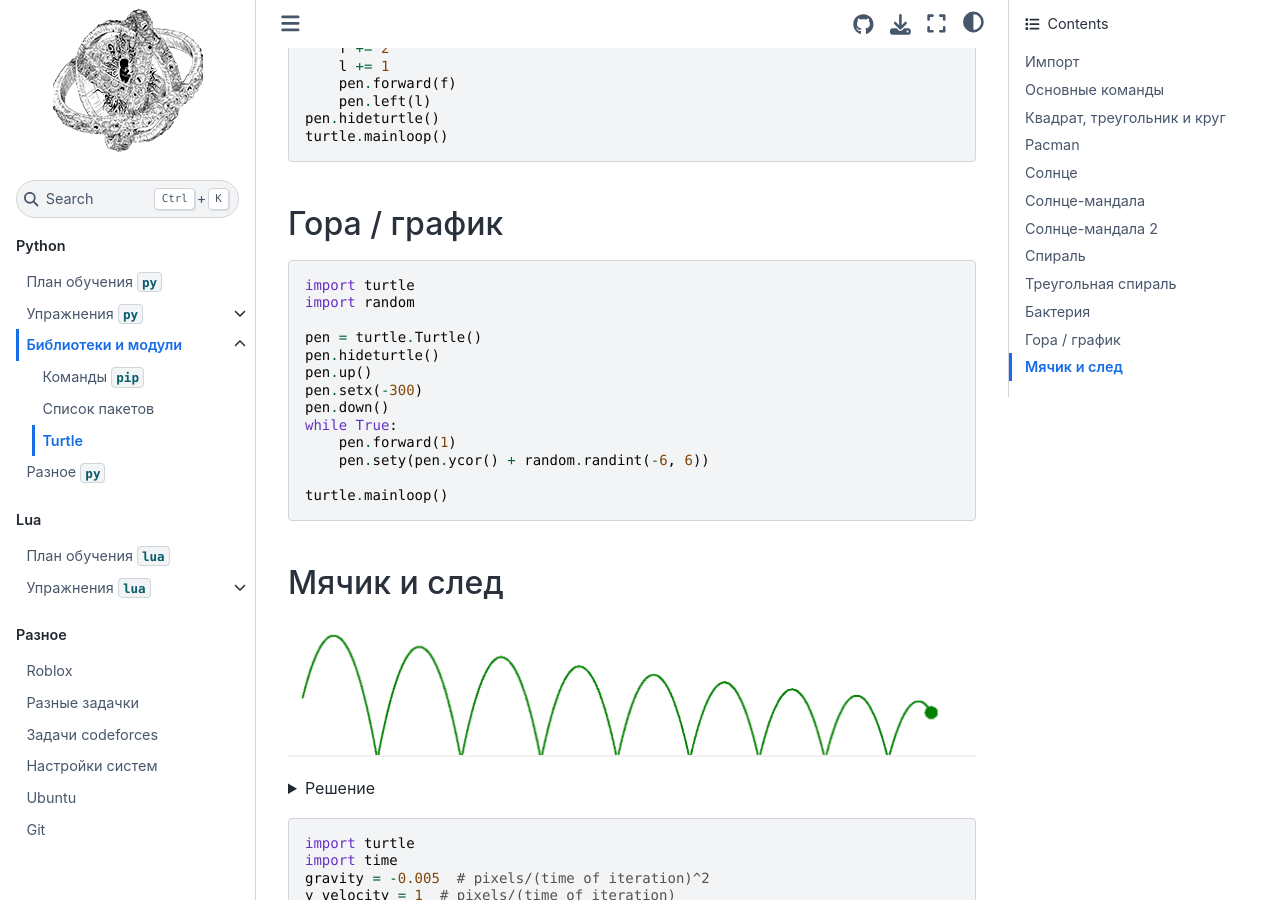
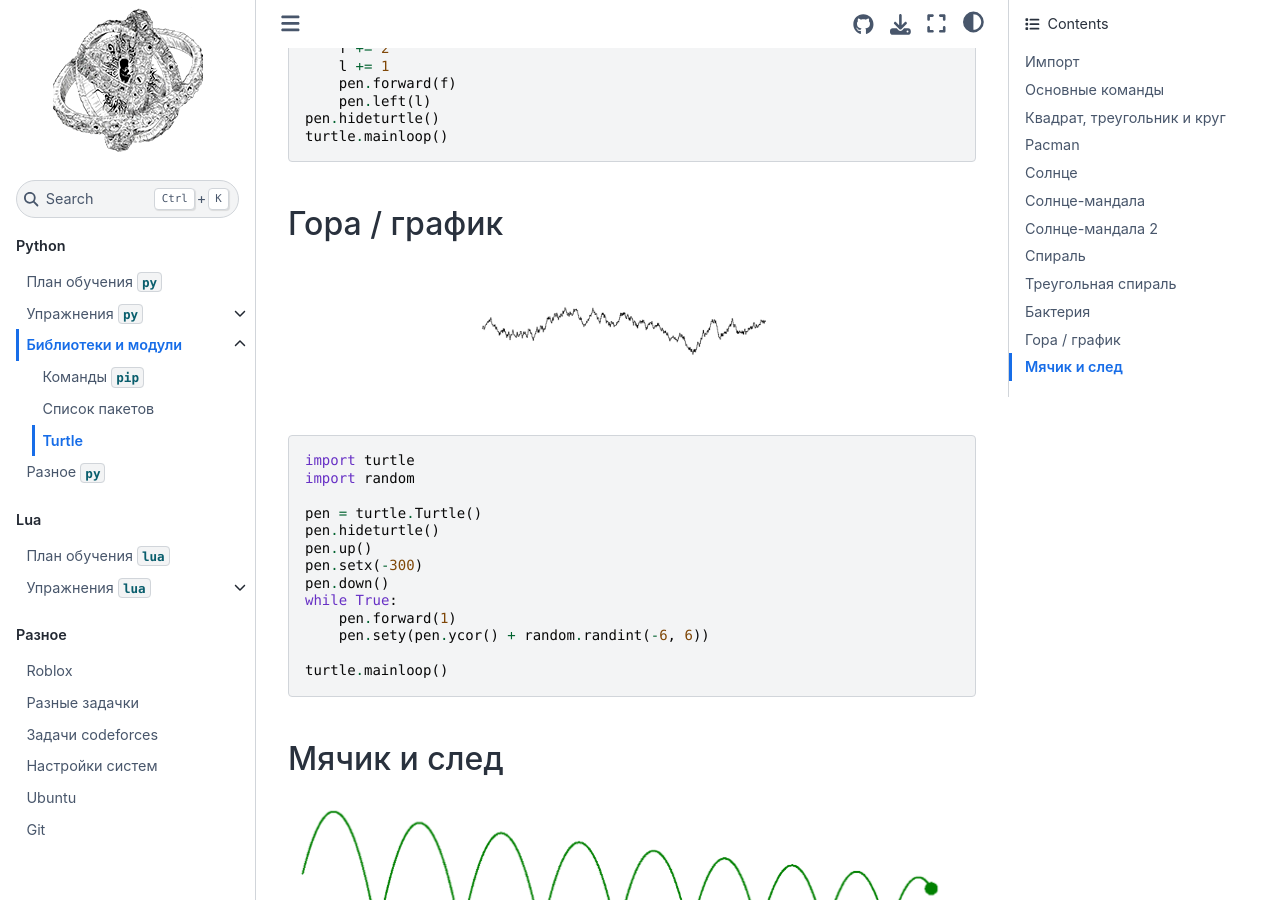
Before and after one commit to your-teach/faithpages, a Jupyter Book: the page built from Python/Lib-modules/Turtle.md, in a window 1280 px wide and 900 px high, scrolled down 6089 px. Built offline with Jupyter Book 1.0.4 settings and Sphinx 7.4.7 and the Sphinx Book theme 1.1.4, drawn with Linux system fonts in a browser that asks for light colours.

Commit message:
add graph img

````diff
--- a/Python/Lib-modules/Turtle.md
+++ b/Python/Lib-modules/Turtle.md
@@ -233,6 +233,8 @@ turtle.mainloop()
 
 ## Гора / график
 
+
+![](../../images/turtle/graph.png)
 ```python
 import turtle
 import random
````
Also changed, not shown: images/turtle/graph.png (added).
